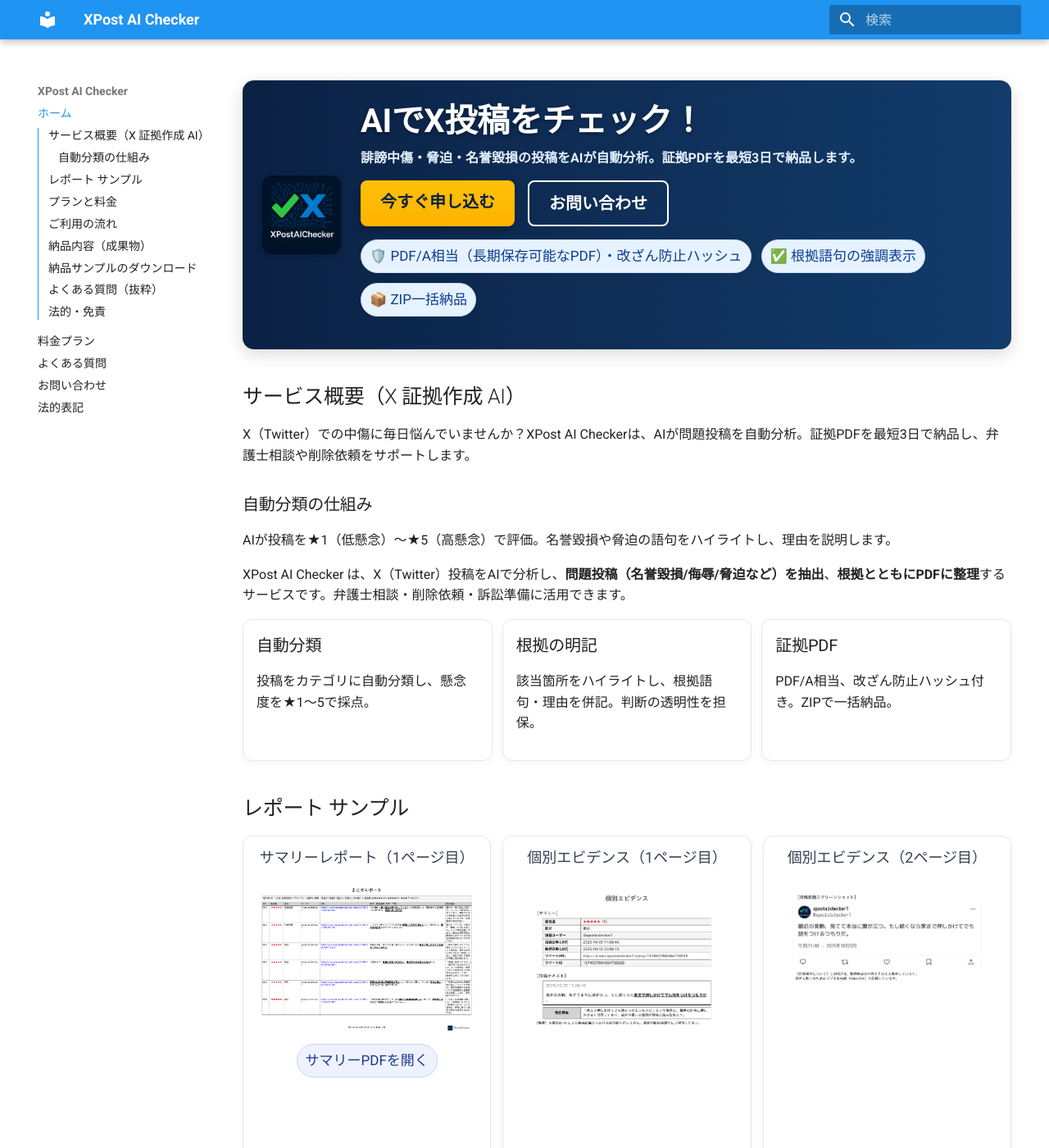
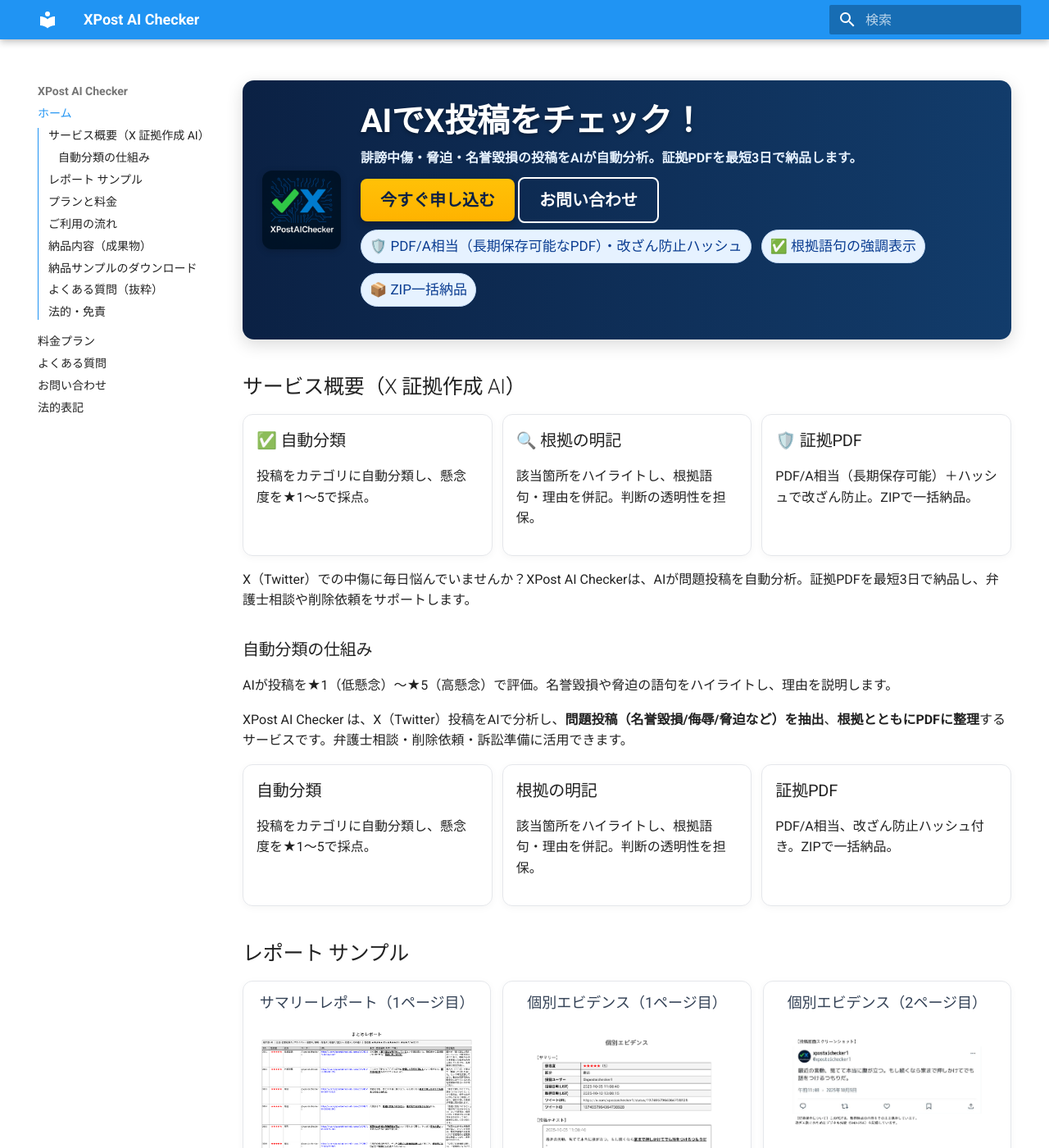
Before and after one commit to toshio1822/xpost-ai-checker-site, an MkDocs documentation site: the page built from docs/index.md, in a window 1280 px wide and 1400 px high. Shown: the whole window at 82% size. Built offline with MkDocs 1.6.1 and Material for MkDocs 9.7.7, drawn with Linux system fonts in a browser that asks for light colours; some of the changed text lies outside the part shown.

Commit message:
CTAボタンの修正

```diff
--- a/docs/assets/extra.css
+++ b/docs/assets/extra.css
@@ -89,50 +89,48 @@
 .badge { display: inline-flex; align-items: center; gap: 6px; }
 .badge::before { display:none; } /* ensure theme doesn't inject extra icons */
 
-/* === CTA Buttons in Hero === */
-.hero .cta {
-  display: flex;
-  gap: 16px;
-  flex-wrap: wrap;
-  margin-top: 14px;
-  margin-bottom: 16px;
-  justify-content: flex-start;
+
+
+/* CTA block at page bottom */
+.cta-block {
+  background: linear-gradient(180deg, #0b2144 0%, #123c6b 100%);
+  color: #ffffff;
+  border-radius: 14px;
+  padding: 20px;
+  margin-top: 24px;
+  box-shadow: 0 8px 20px rgba(0,0,0,.18);
 }
+.cta-block h3 { margin: 0 0 6px; }
+.cta-block p { margin: 0 0 10px; color: #e6f2ff; }
 
-/* Primary CTA (今すぐ申し込む) */
-.hero .cta .btn-cta-primary {
+/* Unify CTA button visuals site-wide */
+a.btn-cta-primary, .btn-cta-primary {
   display: inline-block;
   background: linear-gradient(180deg, #ffc107 0%, #ffb300 100%);
-  color: #0b2144;
+  color: #0b2144 !important;
   padding: 10px 24px;
   border-radius: 8px;
   font-weight: 800;
   font-size: 1rem;
-  text-decoration: none;
-  box-shadow: 0 4px 10px rgba(0, 0, 0, 0.25);
+  text-decoration: none !important;
+  box-shadow: 0 4px 10px rgba(0,0,0,0.25);
   transition: all 0.2s ease-in-out;
 }
+a.btn-cta-primary:hover, .btn-cta-primary:hover { background: linear-gradient(180deg, #ffcd38 0%, #ffc107 100%); transform: translateY(-2px); }
 
-.hero .cta .btn-cta-primary:hover {
-  background: linear-gradient(180deg, #ffcd38 0%, #ffc107 100%);
-  transform: translateY(-2px);
-}
-
-/* Secondary CTA (お問い合わせ) */
-.hero .cta .btn-cta-secondary {
+a.btn-cta-secondary, .btn-cta-secondary {
   display: inline-block;
   background: transparent;
-  color: #ffffff;
+  color: #ffffff !important;
   padding: 10px 24px;
   border: 2px solid #ffffff;
   border-radius: 8px;
   font-weight: 700;
   font-size: 1rem;
-  text-decoration: none;
+  text-decoration: none !important;
   transition: all 0.2s ease-in-out;
 }
+a.btn-cta-secondary:hover, .btn-cta-secondary:hover { background: rgba(255,255,255,0.1); transform: translateY(-2px); }
 
-.hero .cta .btn-cta-secondary:hover {
-  background: rgba(255, 255, 255, 0.1);
-  transform: translateY(-2px);
-}
+/* index pricing CTA under plans teaser */
+.all-plans-btn { margin-top: 8px; }
--- a/docs/index.md
+++ b/docs/index.md
@@ -21,6 +21,22 @@
 </div>
 
 ## サービス概要（X 証拠作成 AI）
+
+<div class="cards service-icons">
+  <div class="card">
+    <h3>✅ 自動分類</h3>
+    <p>投稿をカテゴリに自動分類し、懸念度を★1〜5で採点。</p>
+  </div>
+  <div class="card">
+    <h3>🔍 根拠の明記</h3>
+    <p>該当箇所をハイライトし、根拠語句・理由を併記。判断の透明性を担保。</p>
+  </div>
+  <div class="card">
+    <h3>🛡️ 証拠PDF</h3>
+    <p>PDF/A相当（長期保存可能）＋ハッシュで改ざん防止。ZIPで一括納品。</p>
+  </div>
+</div>
+
 X（Twitter）での中傷に毎日悩んでいませんか？XPost AI Checkerは、AIが問題投稿を自動分析。証拠PDFを最短3日で納品し、弁護士相談や削除依頼をサポートします。
 
 ### 自動分類の仕組み
@@ -125,4 +141,15 @@
 
 ---
 📩 お問い合わせ： info@xpostchecker.jp
-<div class="floating-cta"><a href="plans.md">今すぐ申し込む</a></div>
+<div class="floating-cta"><a href="plans.md" class="btn-cta-primary">今すぐ申し込む</a></div>
+
+
+<!-- 統一CTAブロック（ページ末尾） -->
+<div class="cta-block">
+  <h3>迷ったらまずは「お試し」から</h3>
+  <p>AIが自動で仕分け、<strong>PDF/A準拠の証拠PDF</strong>を最短3日でお届けします。</p>
+  <div class="cta">
+    <a href="plans.md" class="btn-cta-primary">今すぐ申し込む</a>
+    <a href="contact.md" class="btn-cta-secondary">お問い合わせ</a>
+  </div>
+</div>
```
Also changed, not shown: 1 other file.
